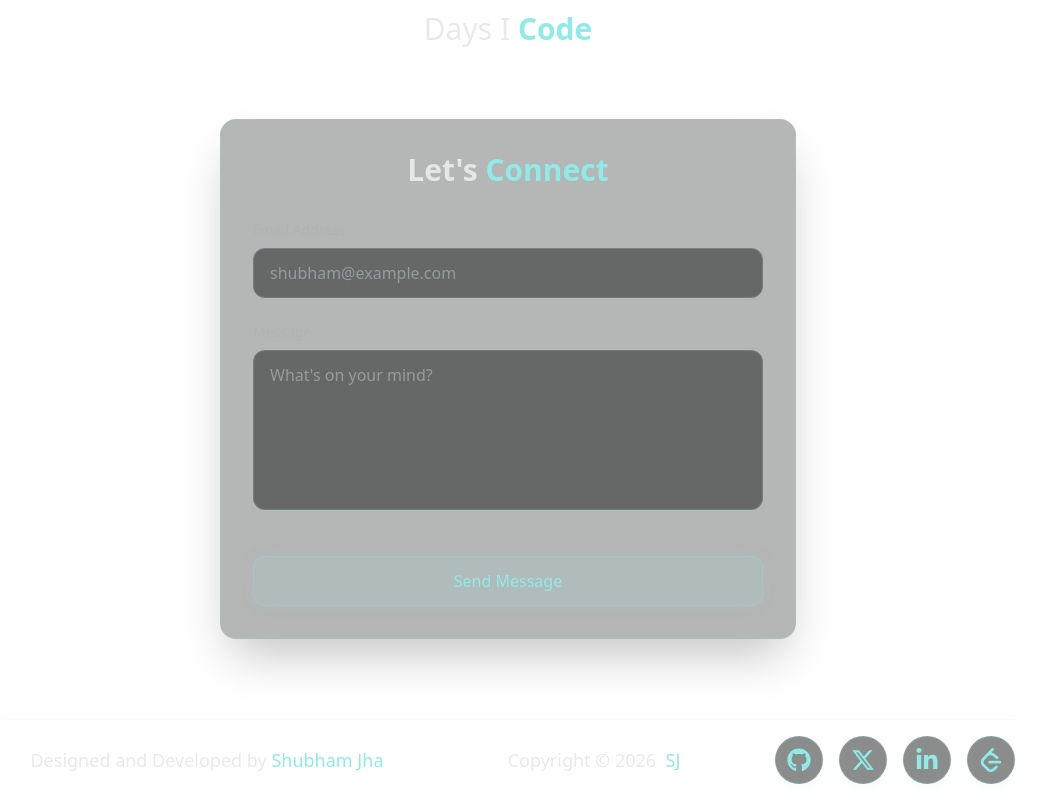
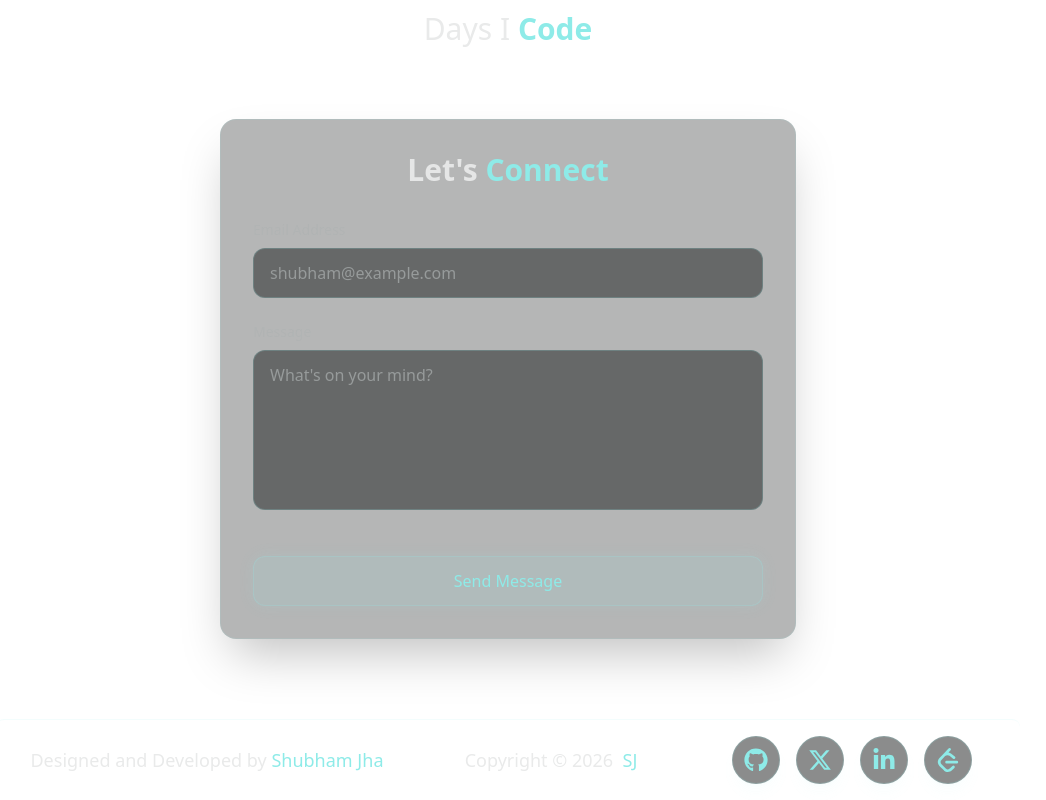
Before and after one commit to Shubham04Jha/Portfolio, a React (Vite) app: page /about in a window 1280 px wide. Shown: the part 1317-2117 px from the top of the page, without its empty margins (132-1178 px from the left). Built offline with nearby package versions, Linux system fonts and the light colour scheme; no server answers.

Commit message:
style change

```diff
--- a/src/components/Footer.tsx
+++ b/src/components/Footer.tsx
@@ -12,10 +12,10 @@ export const Footer = ()=>{
             <p className="flex justify-center items-center col-span-5">Designed and Developed by&nbsp;
                 <Link to={'/about'} className="text-primary">{name}</Link>
             </p>
-            <p className="flex items-center justify-center col-span-4">Copyright © {year} &nbsp;
+            <p className="flex items-center justify-center col-span-3">Copyright © {year} &nbsp;
                 <Link to={'/about'} className="text-primary">{initials}</Link>
             </p>
-            <div className='flex justify-center items-center gap-4 text-primary col-span-3'>
+            <div className='flex justify-center items-center gap-4 text-primary col-span-4'>
                 <SocialIcon href={githubLink} label={`${firstName}'s github`} icon={FaGithub}/>
                 <SocialIcon href={xLink} label={`${firstName}'s x profile`} icon={FaXTwitter }/>
                 <SocialIcon href={linkedinLink} label={`${firstName}'s linkedin`} icon={FaLinkedinIn}/>
--- a/src/components/ui/Button.tsx
+++ b/src/components/ui/Button.tsx
@@ -26,6 +26,7 @@ export const Button = ({
         <button
         className={cn(
             "relative inline-flex items-center justify-center rounded-xl transition-all duration-300 active:scale-95 disabled:opacity-50 disabled:pointer-events-none overflow-hidden group",
+            "hover:cursor-pointer",
             sizeStyles[size],
             variantStyles[variant],
             className
```
